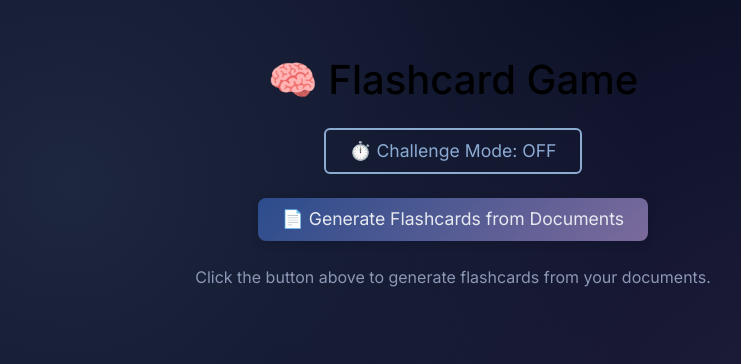
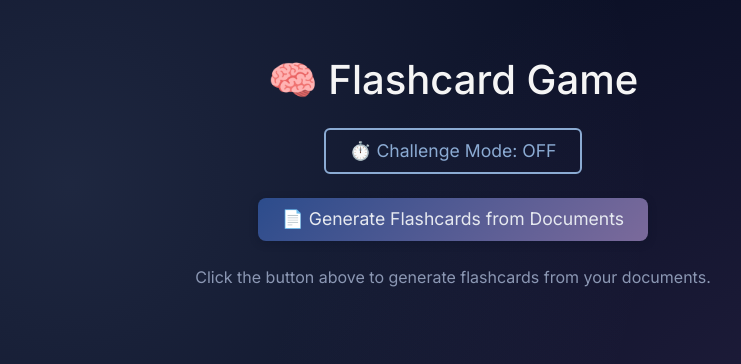
Before and after one commit to HadiyaKashif/AIES-CCP-Project, a Flask app: page /flashcards in a window 1280 px wide. Shown: the part 56-420 px from the top of the page, without its empty margins (187-928 px from the left). Run offline with Flask 3, Linux system fonts and the light colour scheme; parts of the project's set-up code (start-up, migrations or seed data) failed here and were passed over; some libraries are stand-ins or nearby versions.

Commit message:
Added flash-cards

```diff
--- a/templates/flashcards.html
+++ b/templates/flashcards.html
@@ -33,8 +33,7 @@
         <!-- Progress and Score -->
         <div class="progress mb-3">
             <div class="progress-bar" role="progressbar"
-                 style="width: {{ ((session.flash_index + 1) / total * 100)|round }}%">
-            </div>
+                 style="width: {{ ((session.flash_index + 1) / total * 100)|round }}%"></div>
         </div>
 
         <div class="stats mb-3">
@@ -89,7 +88,7 @@
     max-width: 800px;
     margin: 0 auto;
     padding: 2rem;
-    color: #000000;
+    color: whitesmoke;
 }
 
 .settings-panel {
```
Also changed, not shown: 1 other file.
